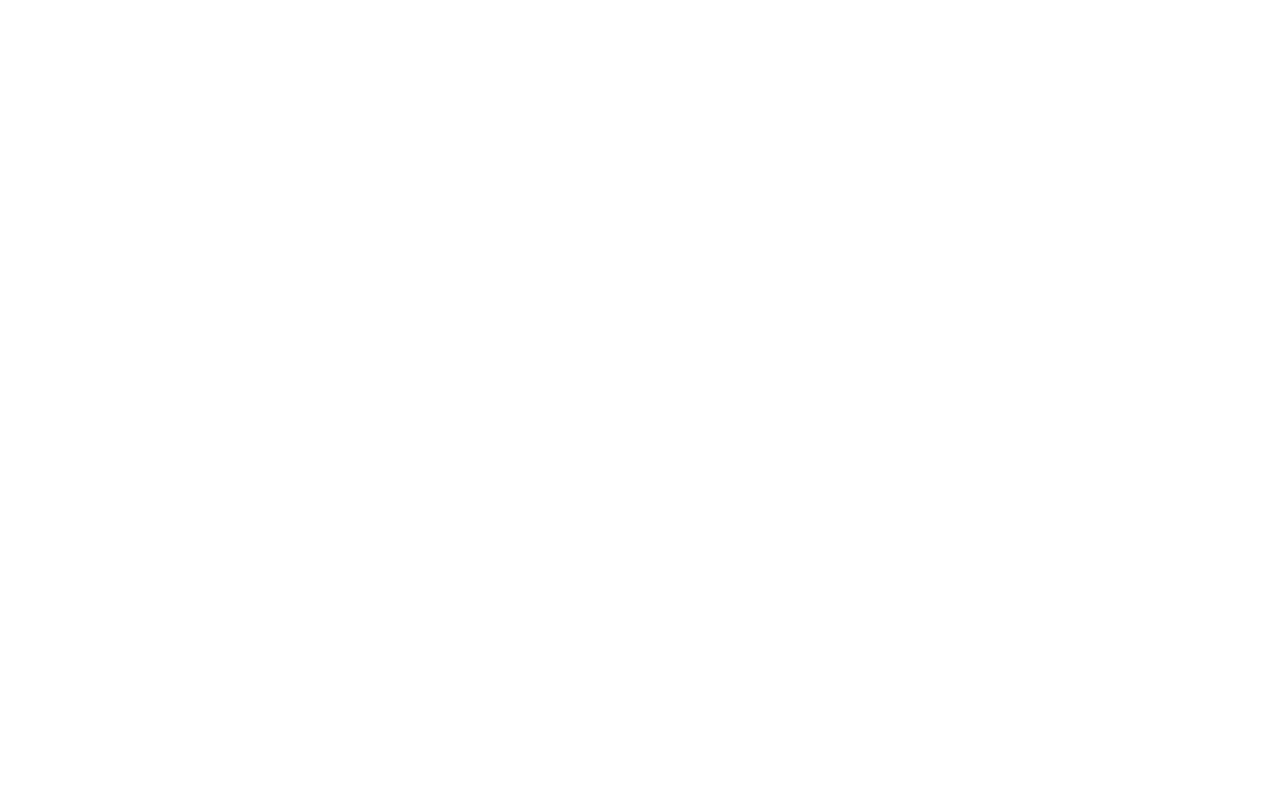
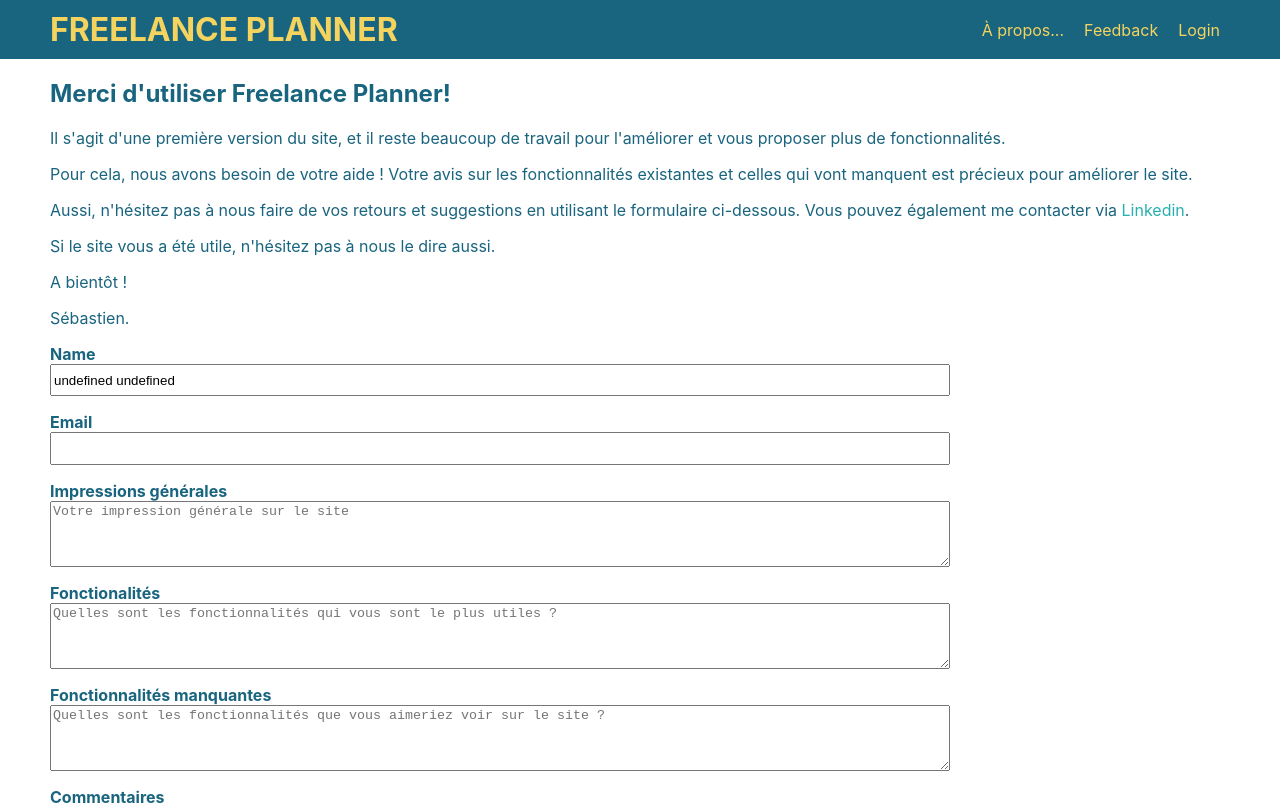
Before and after one commit to sebastien-mariaux/freelance_planner, a React (Create React App) app: page /feedback in a window 1280 px wide. Before the commit this address had no page. Shown: the top 805 px of the page. Built offline with nearby package versions, Linux system fonts and the light colour scheme.

Commit message:
Add feedback

```diff
--- a/src/Achieved/TransactionPanel.jsx
+++ b/src/Achieved/TransactionPanel.jsx
@@ -14,7 +14,8 @@
   console.log(transactions);
 
   const getTransactions = async () => {
-    urlGet(routes.yearTransactions(companyId, 2023)).then((data) => {
+    const currentYear = new Date().getFullYear();
+    urlGet(routes.yearTransactions(companyId, currentYear)).then((data) => {
       setTransactions(data);
     });
   };
--- a/src/App.jsx
+++ b/src/App.jsx
@@ -10,6 +10,7 @@
 import Login from "./Login/Login";
 import WithAuth from "./Login/WithAuth";
 import Companies from "./Companies/Companies";
+import Feedback from "./Feedback/Feedback.jsx";
 
 function App() {
   return (
@@ -25,6 +26,7 @@
           <Route element={<SiteLayout />}>
             <Route path="/login" element={<Login />} />
             <Route path="/a-propos" element={<About />} />
+            <Route path="/feedback" element={<Feedback />} />
             <Route element={<WithAuth />}>
               <Route path="/" element={<Companies />} />
               <Route path="/companies" element={<Companies />} />
--- /dev/null
+++ b/src/Feedback/Feedback.jsx
@@ -0,0 +1,17 @@
+import FeedbackForm from "./FeedbackForm";
+
+export default function Feedback() {
+  return (
+    <>
+      <h2>Merci d'utiliser Freelance Planner!</h2>
+      <p>Il s'agit d'une première version du site, et il reste beaucoup de travail pour l'améliorer et vous proposer plus de fonctionnalités.</p>
+      <p>Pour cela, nous avons besoin de votre aide ! Votre avis sur les fonctionnalités existantes et celles qui vont manquent est précieux pour améliorer le site.</p>
+      <p>Aussi, n'hésitez pas à nous faire de vos retours et suggestions en utilisant le formulaire ci-dessous. Vous pouvez également me contacter via <a href="https://www.linkedin.com/in/sebastienmariaux/" alt="Linkedin">Linkedin</a>. </p>
+      <p>Si le site vous a été utile, n'hésitez pas à nous le dire aussi.</p>
+      <p>A bientôt !</p>
+      <p>Sébastien.</p>
+
+      <FeedbackForm />
+    </>
+  )
+}
--- /dev/null
+++ b/src/Feedback/FeedbackForm.jsx
@@ -0,0 +1,86 @@
+import { useForm } from "react-hook-form";
+import { buttonStyle, formStyle } from "../mainStyles";
+import { routes } from "../api/routes";
+import { urlPost } from "../api/base";
+
+export default function FeedbackForm() {
+  const userData = JSON.parse(localStorage.getItem("userData"));
+  const { register, handleSubmit, reset } = useForm({
+    defaultValues: {
+      email: userData?.email,
+      name: userData?.first_name + " " + userData?.last_name,
+    }
+  });
+
+
+  const sendFeedback = (data) => {
+    urlPost(
+      routes.feedback,
+      data,
+      () => {
+        alert("Merci pour votre retour !");
+        reset();
+      },
+      () => {
+        alert("Une erreur est survenue, veuillez réessayer plus tard.");
+      }
+    )
+  };
+
+  return (
+    <form onSubmit={handleSubmit(sendFeedback)} style={formStyle.largeForm}>
+      <div style={formStyle.fieldWrapper}>
+        <label style={formStyle.label}>Name</label>
+        <input
+          style={formStyle.input}
+          type="text"
+          {...register("name", { required: false })}
+        />
+      </div>
+      <div style={formStyle.fieldWrapper}>
+        <label style={formStyle.label}>Email</label>
+        <input
+          style={formStyle.input}
+          type="email"
+          {...register("email", { required: false })}
+        />
+      </div>
+      <div style={formStyle.fieldWrapper}>
+        <label style={formStyle.label}>Impressions générales</label>
+        <textarea
+          rows={4}
+          {...register("overall_impression", { required: false })}
+          placeholder="Votre impression générale sur le site"
+        />
+      </div>
+      <div style={formStyle.fieldWrapper}>
+        <label style={formStyle.label}>Fonctionalités</label>
+        <textarea
+          rows={4}
+          {...register("prefered_features", { required: false })}
+          placeholder="Quelles sont les fonctionnalités qui vous sont le plus utiles ?"
+        />
+      </div>
+      <div style={formStyle.fieldWrapper}>
+        <label style={formStyle.label}>Fonctionnalités manquantes</label>
+        <textarea
+          rows={4}
+          {...register("missing_features", { required: false })}
+          placeholder="Quelles sont les fonctionnalités que vous aimeriez voir sur le site ?"
+        />
+      </div>
+      <div style={formStyle.fieldWrapper}>
+        <label style={formStyle.label}>Commentaires</label>
+        <textarea
+          rows={4}
+          {...register("comment", { required: false })}
+          placeholder="N'hésitez pas à ajouter d'autres commentaires !"
+        />
+      </div>
+      <div style={formStyle.fieldWrapper}>
+        <input style={buttonStyle.main} type="submit" value="Envoyer" />
+      </div>
+
+    </form>
+  );
+}
--- a/src/NavMenu/LoginMenuItem.jsx
+++ b/src/NavMenu/LoginMenuItem.jsx
@@ -4,6 +4,7 @@
 
 export default function LoginMenuItem() {
   const token = localStorage.getItem('token')
+  console.log('token', token)
   if (token) {
     return (
       <a
@@ -19,9 +20,9 @@
   return (
     <a
     href='/login'
-    style={{ marginLeft: 'auto', marginTop: 'auto', marginBottom: 'auto' }}
+    style={{ marginLeft: 'auto', marginTop: 'auto', marginBottom: 'auto' , ...navStyle.navLink}}
   >
-
+    Login
   </a>
   )
 }
--- a/src/Simulations/SimulationRow/InputRow.jsx
+++ b/src/Simulations/SimulationRow/InputRow.jsx
@@ -9,7 +9,6 @@
   updateSimulation,
   label,
   style,
-  highlight = false,
 }) {
   return (
     <section style={simulationStyles.row}>
@@ -23,7 +22,6 @@
           index={index}
           label={label}
           updateData={updateSimulation}
-          highlight={highlight}
         />
       ))}
     </section>
@@ -36,21 +34,19 @@
   label,
   style = {},
   updateData,
-  highlight,
 }) {
   const [value, setValue] = useState(data[label]);
   useEffect(() => {
     setValue(getDeepValue(data, label));
   }, [data, label]);
 
-  const extraStyle = highlight ? { backgroundColor: "antiquewhite" } : {};
 
   const field = label.split(".").pop() || label;
   return (
     <div key={index} style={simulationStyles.col}>
       <input
         data-testid={label}
-        style={{ width: "100%", ...style, ...extraStyle }}
+        style={{ width: "100%", ...style }}
         type="text"
         inputMode="numeric"
         value={value}
--- a/src/Simulations/Simulations.jsx
+++ b/src/Simulations/Simulations.jsx
@@ -207,12 +207,12 @@
             label="days_per_week"
             title="Jours par semaine"
           />
-          {/* {fullView && <InputRow
+          {fullView && <InputRow
           simulations={apiSimulations}
-          updateSimulation={()=>{}}
-          label='weeks'
-          title='Semaines off'
-        />} */}
+          updateSimulation={updateSimulation}
+          label='weeks_off'
+          title='Semaines non travaillées'
+        />}
           <InputRow
             simulations={apiSimulations}
             updateSimulation={updateSimulation}
@@ -468,7 +468,7 @@
           </section>
         </div>
 
-        <section style={styles.infoSection}>
+        {/* <section style={styles.infoSection}>
           <div>
             * Frais remboursés par l'entreprise et non soumis à l'impôt sur le
             revenu (électricité, box internet...)
@@ -477,7 +477,7 @@
             ** Frais remboursés par l'entreprise et soumis à l'impôt sur le
             revenu (principalement les loyers versés au dirigeant·e)
           </div>
-        </section>
+        </section> */}
       </div>
       {displayExpensesModal && companyId && (
         <ExpensesModal
--- a/src/Simulations/SiteLayout.jsx
+++ b/src/Simulations/SiteLayout.jsx
@@ -24,6 +24,11 @@
             href="/a-propos"
           >
             À propos...
+          </a>
+          <a style={navStyle.navLink}
+            href="/feedback"
+          >
+            Feedback
           </a>
           <LoginMenuItem />
         </nav>
--- a/src/api/routes.js
+++ b/src/api/routes.js
@@ -15,4 +15,5 @@
   transactions: (companyId) => `/companies/${companyId}/transactions/`,
   transaction: (companyId, transactionId) => `/companies/${companyId}/transactions/${transactionId}/`,
   yearTransactions: (companyId, year = null) => `/companies/${companyId}/transactions/?year=${year}`,
+  feedback: '/feedback/',
 }
--- a/src/mainStyles.js
+++ b/src/mainStyles.js
@@ -22,6 +22,11 @@
     flexDirection: 'column',
     margin: 'auto',
     maxWidth: '500px'
+  },
+  largeForm: {
+    display: 'flex',
+    flexDirection: 'column',
+    maxWidth: '900px'
   },
   fieldWrapper: {
     display: 'flex',
```
